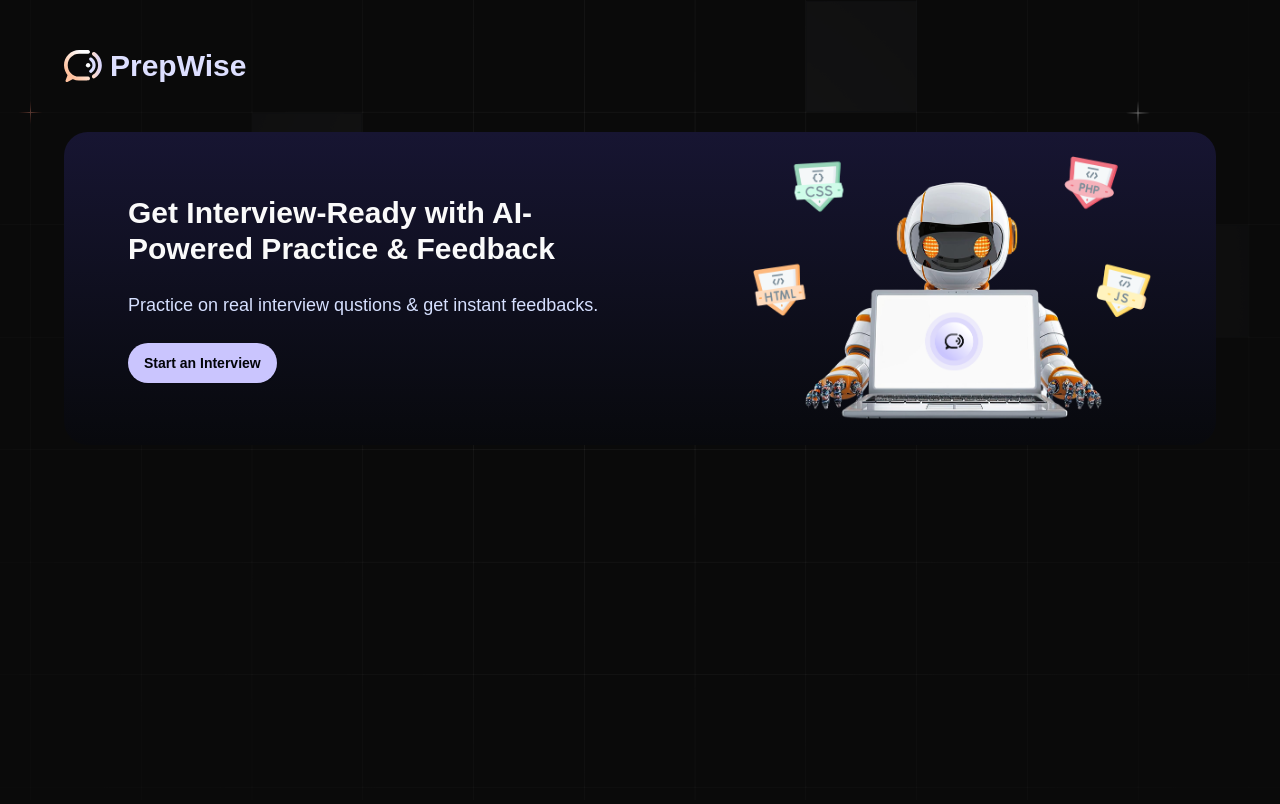
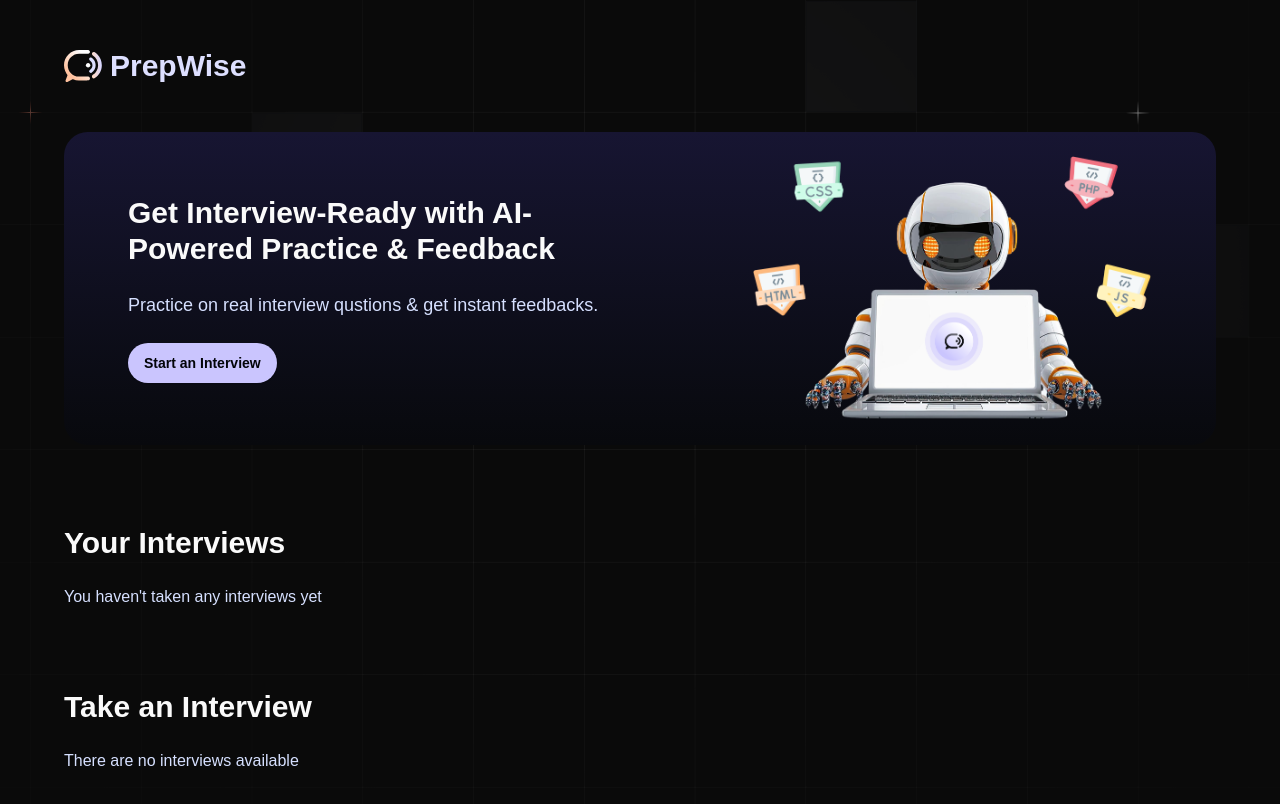
Before and after one commit to sristtt/MockMate, a Next.js app: page / in a window 1280 px wide. Shown: the top 804 px of the page. Built offline with nearby package versions, Linux system fonts and the light colour scheme; a web font is replaced by a local one.

Commit message:
Added 2 section in home page

```diff
--- a/app/(root)/page.tsx
+++ b/app/(root)/page.tsx
@@ -16,6 +16,18 @@ const page = () => {
     </div>
     <Image src="/robot.png" alt='robo' width={400} height={400} className='max-sm:hidden'/>
    </section>
+   <section className='flex flex-col gap-6 mt-8'>
+    <h2>Your Interviews</h2>
+    <div className='interviews-section'>
+      <p>You haven't taken any interviews yet</p>
+    </div>
+   </section>
+   <section className='flex flex-col gap-6 mt-8'>
+    <h2>Take an Interview</h2>
+    <div className='interviews-section'>
+      <p>There are no interviews available</p>
+    </div>
+   </section>
    </>
   )
 }
```
